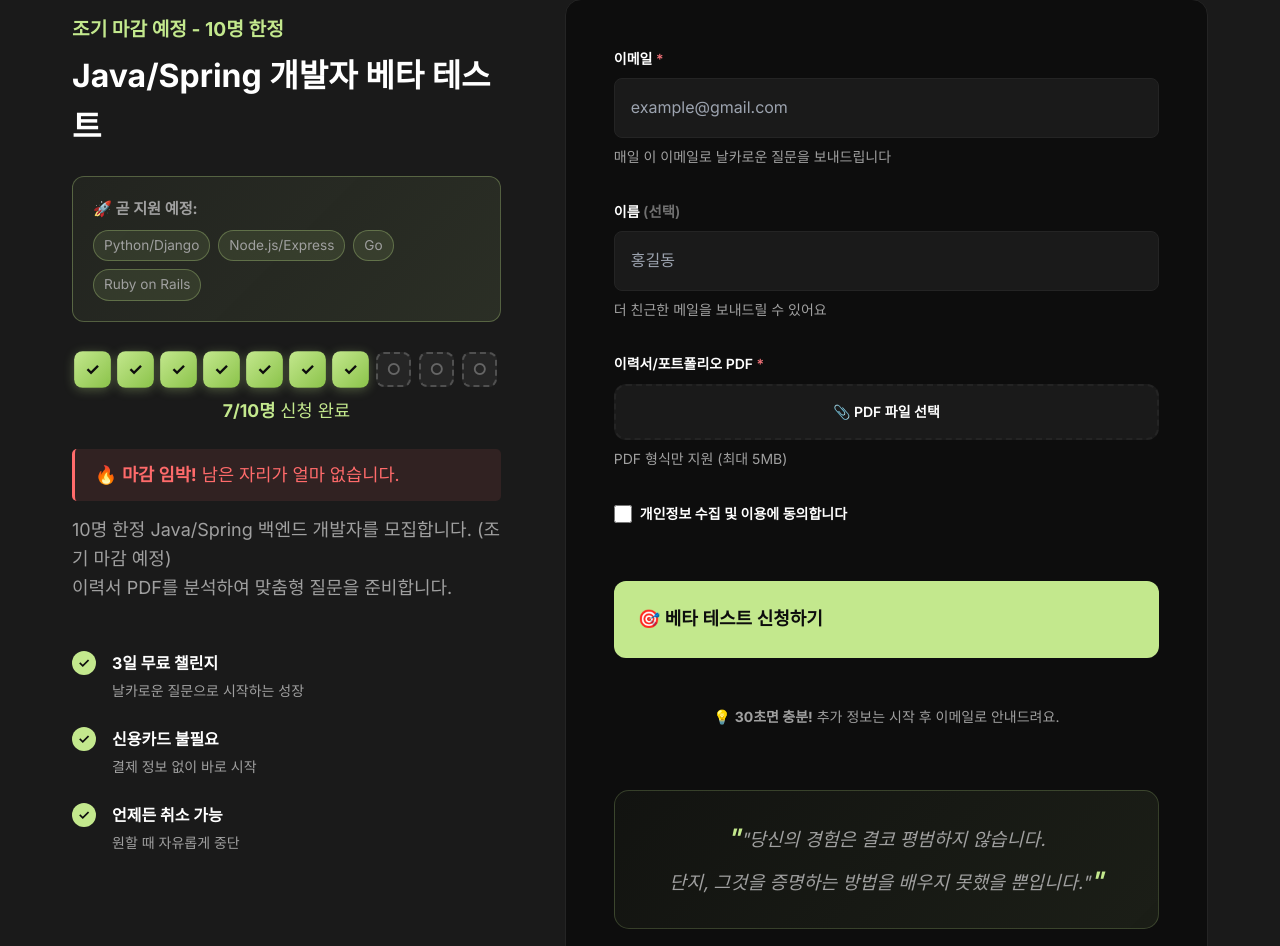
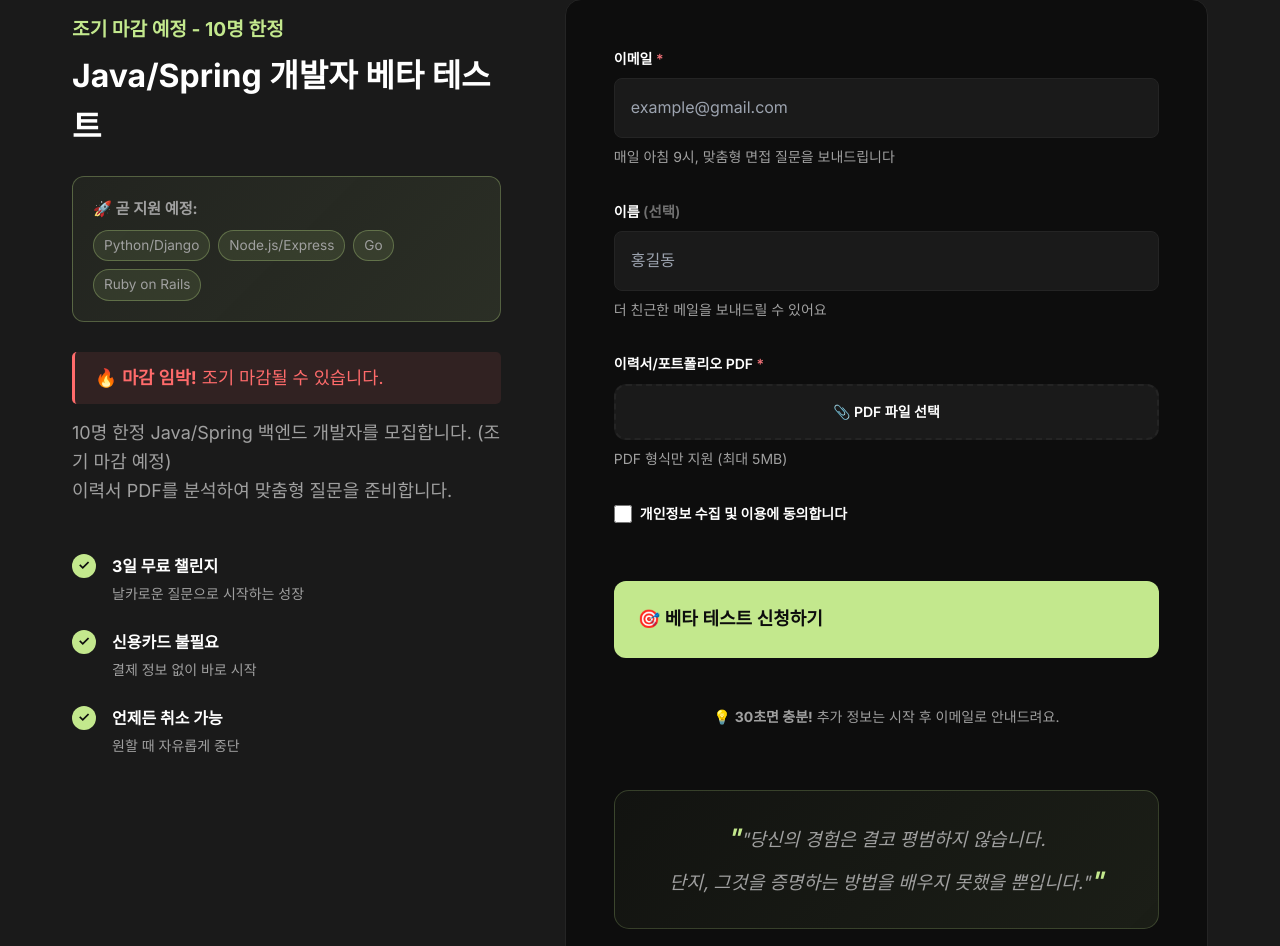
Before and after one commit to AsyncSite/querydaily-frontend, a Next.js app: page / in a window 1280 px wide. Shown: the part 7532-8478 px from the top of the page. Built offline with nearby package versions, Linux system fonts and the light colour scheme.

Commit message:
Remove Discord auto-redirect, 7/10 progress, and update file size limit

```diff
--- a/app/page.tsx
+++ b/app/page.tsx
@@ -1026,22 +1026,7 @@
               </div>
 
               <div className={styles.applyUrgency}>
-                <div className={styles.spotsProgress}>
-                  <div className={styles.progressBar}>
-                    <span className={`${styles.spot} ${styles.filled}`}>✓</span>
-                    <span className={`${styles.spot} ${styles.filled}`}>✓</span>
-                    <span className={`${styles.spot} ${styles.filled}`}>✓</span>
-                    <span className={`${styles.spot} ${styles.filled}`}>✓</span>
-                    <span className={`${styles.spot} ${styles.filled}`}>✓</span>
-                    <span className={`${styles.spot} ${styles.filled}`}>✓</span>
-                    <span className={`${styles.spot} ${styles.filled}`}>✓</span>
-                    <span className={`${styles.spot} ${styles.empty}`}>○</span>
-                    <span className={`${styles.spot} ${styles.empty}`}>○</span>
-                    <span className={`${styles.spot} ${styles.empty}`}>○</span>
-                  </div>
-                  <p className={styles.progressText}><strong>7/10명</strong> 신청 완료</p>
-                </div>
-                <p className={styles.urgencyMessage}>🔥 <strong>마감 임박!</strong> 남은 자리가 얼마 없습니다.</p>
+                <p className={styles.urgencyMessage}>🔥 <strong>마감 임박!</strong> 조기 마감될 수 있습니다.</p>
                 <p className={styles.applyDesc}>
                   10명 한정 Java/Spring 백엔드 개발자를 모집합니다. (조기 마감 예정)<br/>
                   이력서 PDF를 분석하여 맞춤형 질문을 준비합니다.
@@ -1098,7 +1083,7 @@
                     inputMode="email"
                     disabled={isSubmitting}
                   />
-                  <p className={styles.formHint}>매일 이 이메일로 날카로운 질문을 보내드립니다</p>
+                  <p className={styles.formHint}>매일 아침 9시, 맞춤형 면접 질문을 보내드립니다</p>
                 </div>
 
                 <div className={styles.formGroup}>
--- a/app/pricing/page.tsx
+++ b/app/pricing/page.tsx
@@ -47,7 +47,7 @@
               지금 신청하기 →
             </Link>
             <p className={styles.spots}>
-              <strong>🔥 7/10명</strong> 신청 완료
+              <strong>🔥 조기 마감 예정</strong>
             </p>
           </div>
 
--- a/app/success/page.tsx
+++ b/app/success/page.tsx
@@ -6,23 +6,6 @@
 
 function SuccessContent() {
   const searchParams = useSearchParams();
-  const [countdown, setCountdown] = useState(5);
-
-  useEffect(() => {
-    const timer = setInterval(() => {
-      setCountdown((prev) => {
-        if (prev <= 1) {
-          clearInterval(timer);
-          // Auto redirect to Discord after countdown
-          window.open('https://discord.gg/5XmVfNGa', '_blank');
-          return 0;
-        }
-        return prev - 1;
-      });
-    }, 1000);
-
-    return () => clearInterval(timer);
-  }, []);
 
   return (
     <div className={styles.container}>
@@ -131,9 +114,6 @@
             <a href="/" className={styles.homeLink}>
               ← 메인으로 돌아가기
             </a>
-            <p className={styles.autoRedirect}>
-              {countdown > 0 && `${countdown}초 후 자동으로 디스코드로 이동합니다...`}
-            </p>
           </div>
         </div>
       </div>
--- a/app/terms/page.tsx
+++ b/app/terms/page.tsx
@@ -35,7 +35,7 @@
     <ul>
       <li>이메일 주소 (필수)</li>
       <li>이름 (선택)</li>
-      <li>이력서 파일 (필수, PDF 형식, 10MB 이하)</li>
+      <li>이력서 파일 (필수, PDF 형식, 5MB 이하)</li>
     </ul>
   </li>
 </ol>
```
